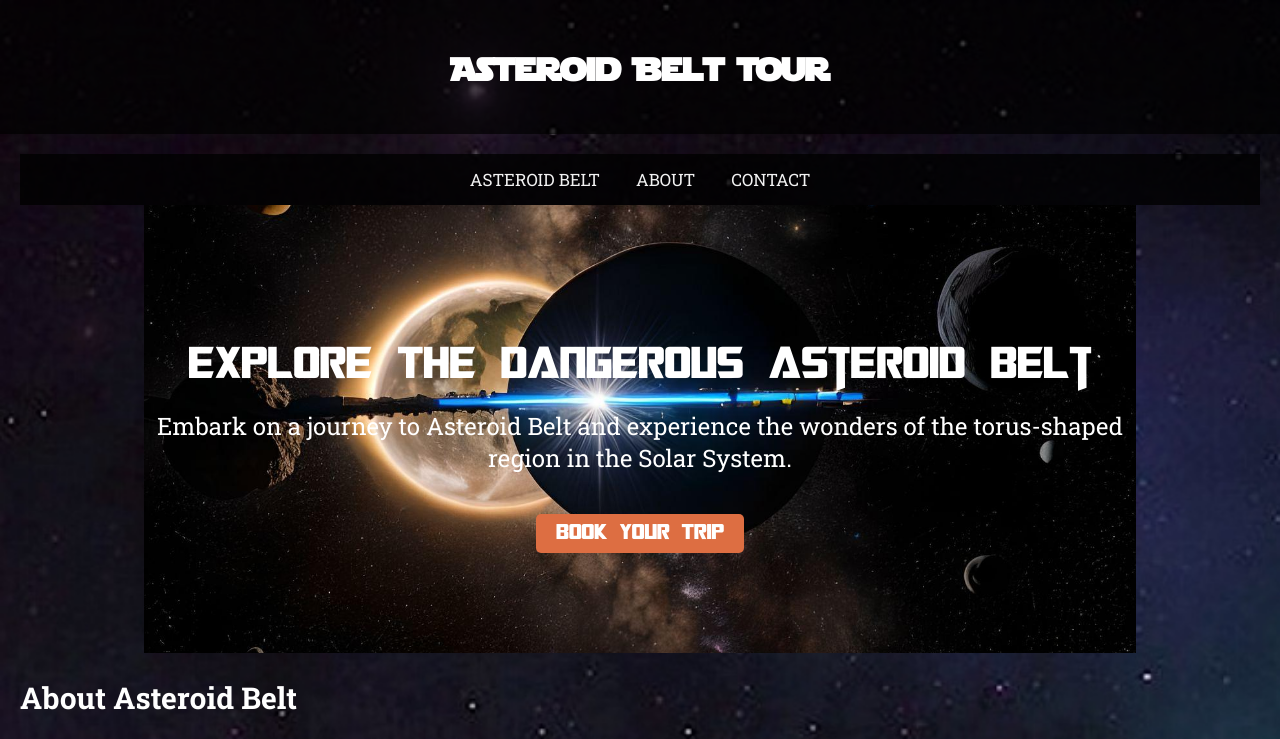
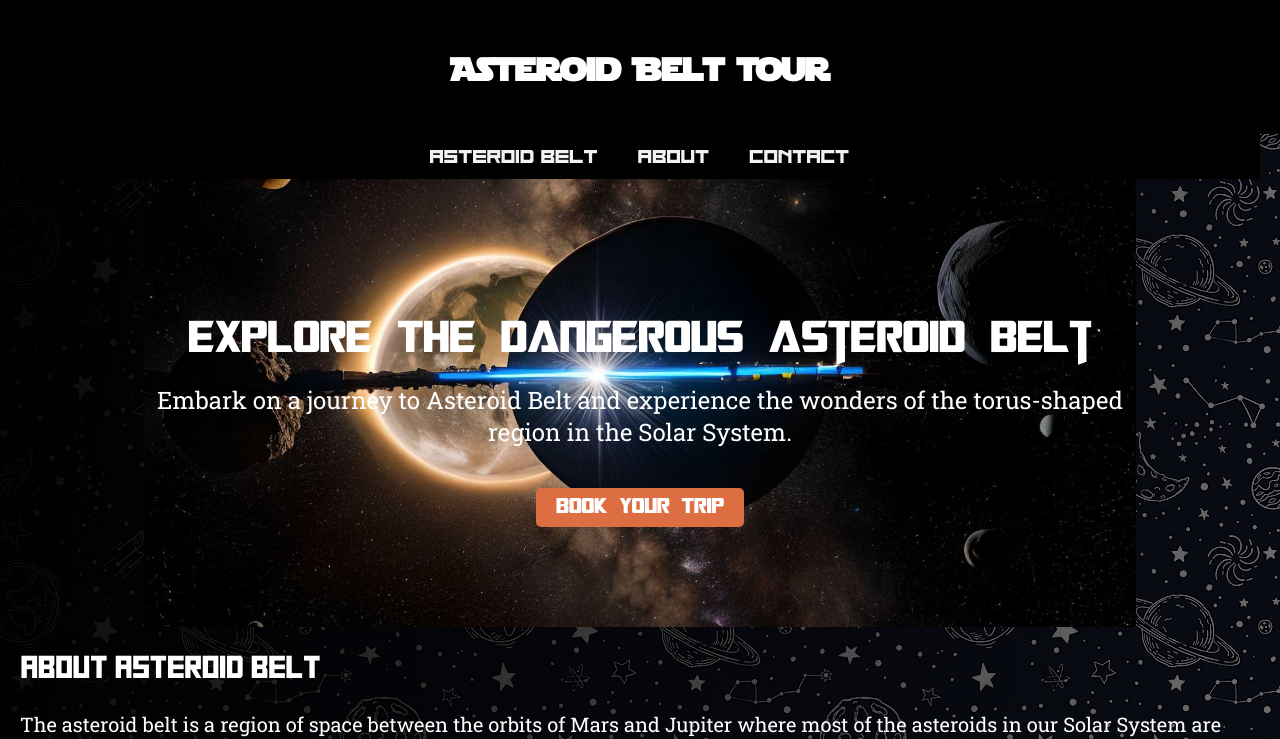
Before and after one commit to ajson047/cosmicbook, a plain HTML site: page html/asteroidBelt.html in a window 1280 px wide. Shown: the top 739 px of the page. Drawn offline with Linux system fonts and the light colour scheme.

Commit message:
Asteroid_upgrade

```diff
--- a/html/asteroidBelt.css
+++ b/html/asteroidBelt.css
@@ -2,7 +2,10 @@ body {
     font-family: font3;
     margin: 0;
     padding: 0;
-    background: linear-gradient(45deg, #1d2731, #3a4b6b);
+    background-image: linear-gradient(100deg,
+    rgba(0, 0, 0, 0.993),
+    rgba(2, 1, 4, 0.416)), url(
+'images/aster_seamless.jpg');
     color: white;
 }
 .container {
@@ -41,14 +44,16 @@ body {
     padding: 20px;
 }
 .header {
-    background-color: rgba(0, 0, 0, 0.7);
+    background-color: rgba(0, 0, 0);
     text-align: center;
     padding: 20px;
 }
 .navbar {
-    background-color: rgba(0, 0, 0, 0.8);
+    background-color: rgba(0, 0, 0);
     overflow: hidden;
     text-align: center;
+    margin-top: -20px;
+    font-family: navfont;
 }
 .navbar a {
     display: inline-block;
@@ -56,7 +61,7 @@ body {
     text-align: center;
     padding: 14px 16px;
     text-decoration: none;
-    font-size: 17px;
+    font-size: 13px;
 }
 .navbar a:hover {
     background-color: #3a4b6b;
@@ -98,6 +103,10 @@ footer {
     bottom: 0;
     width: 100%;
 }
+h2{
+    font-family: h2font;
+    font-size: 30px;
+}
 /* Responsive Styles */
 @media screen and (max-width: 600px) {
     .navbar a {
@@ -123,9 +132,6 @@ footer {
     opacity: 0;
     transform: translateY(20px);
 }
-.background{
-    background: url('images/background.jpg') center/cover no-repeat;;
-}
 
 @font-face{
     font-family:myfont;
@@ -139,6 +145,14 @@ footer {
     font-family:font3;
     src:url(font/RobotoSlab-VariableFont_wght.ttf)
 }
+@font-face{
+    font-family:navfont;
+    src:url(font/Pointless.ttf)
+}
+@font-face{
+    font-family:h2font;
+    src:url(font/Square.ttf)
+}
 h1{
     font-family: myfont;
 }
```
Also changed, not shown: html/images/aster_seamless.jpg (added).
